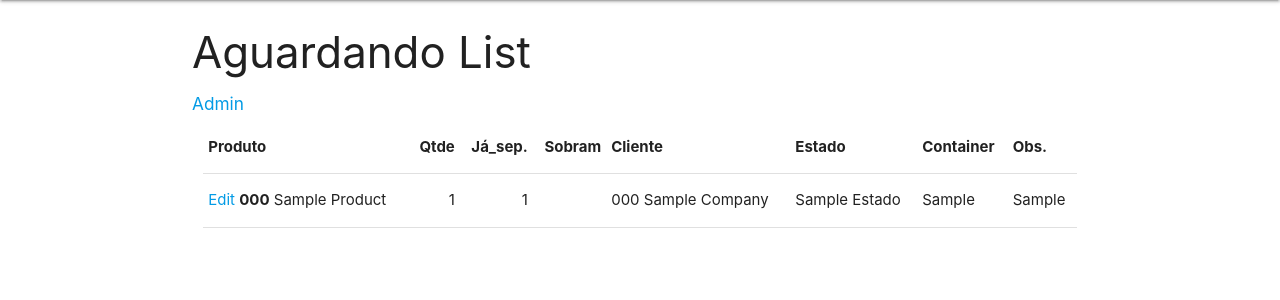
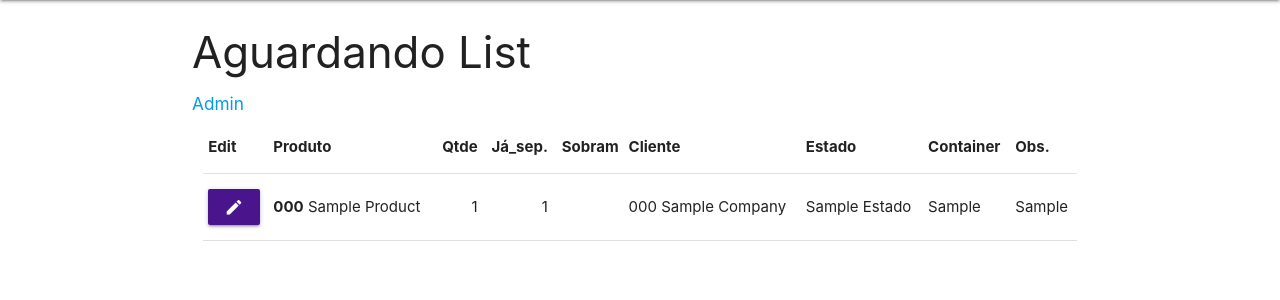
Before and after one commit to pontual/vendas, a Django app: page /aguardando/aguardando/ in a window 1280 px wide. Shown: the part 64-364 px from the top of the page. Run offline with Django 3.2, Linux system fonts and the light colour scheme; a user stored in the database is signed in; tables that the repository leaves empty hold one stand-in row (values such as "Sample post").

Commit message:
edit btn

```diff
--- a/aguardando/templates/aguardando/aguardando_list.html
+++ b/aguardando/templates/aguardando/aguardando_list.html
@@ -12,6 +12,10 @@
   <div class="col s12">
 	<table>
 	  <tr>
+		<th>
+		  Edit
+		</th>
+
 		<th>
 		  Produto
 		</th>
@@ -49,7 +53,10 @@
 
 	  <tr{% if aguardando.estado.nome == "Desistência" %} class="orange lighten-3"{% endif %}>
 		<td>
-		  <a href="/admin/aguardando/aguardando/{{ aguardando.id }}/change/" target="_blank">Edit</a>
+		  <a href="/admin/aguardando/aguardando/{{ aguardando.id }}/change/" target="_blank" class="btn purple darken-4"><i class="large material-icons">edit</i></a>
+		</td>
+
+		<td>
 		  <b>{{ aguardando.produto.code }}</b>
 		  {{ aguardando.produto.name|title }}
 		</td>
```
